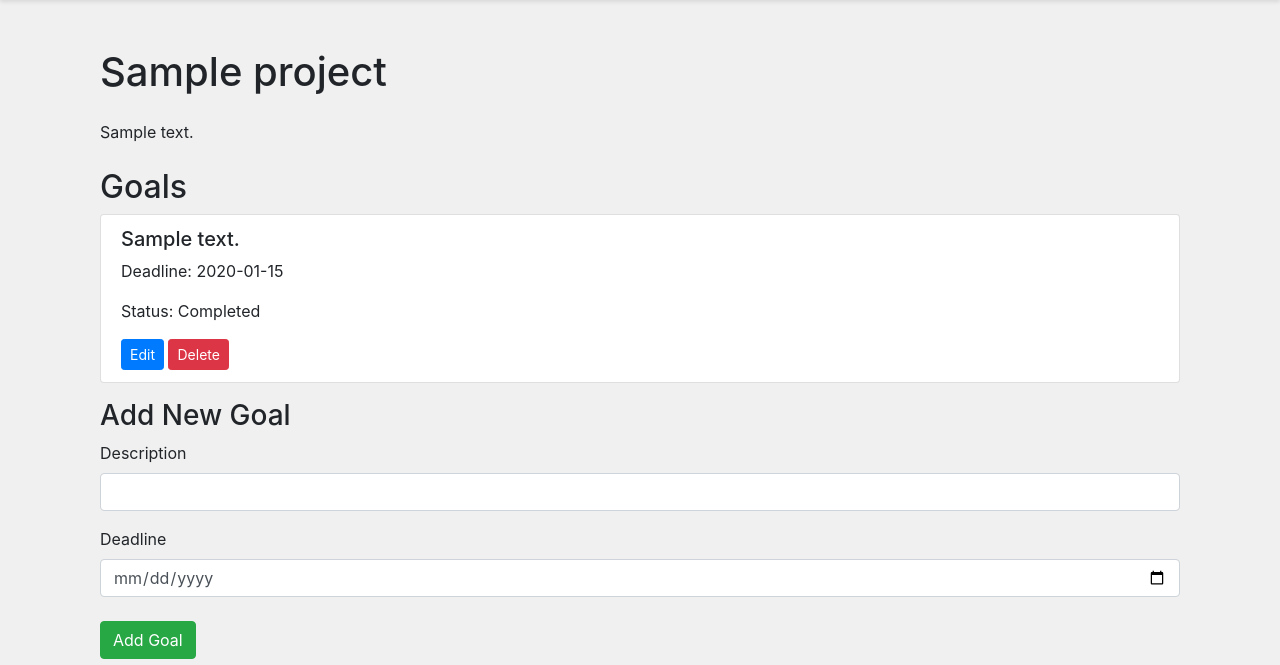
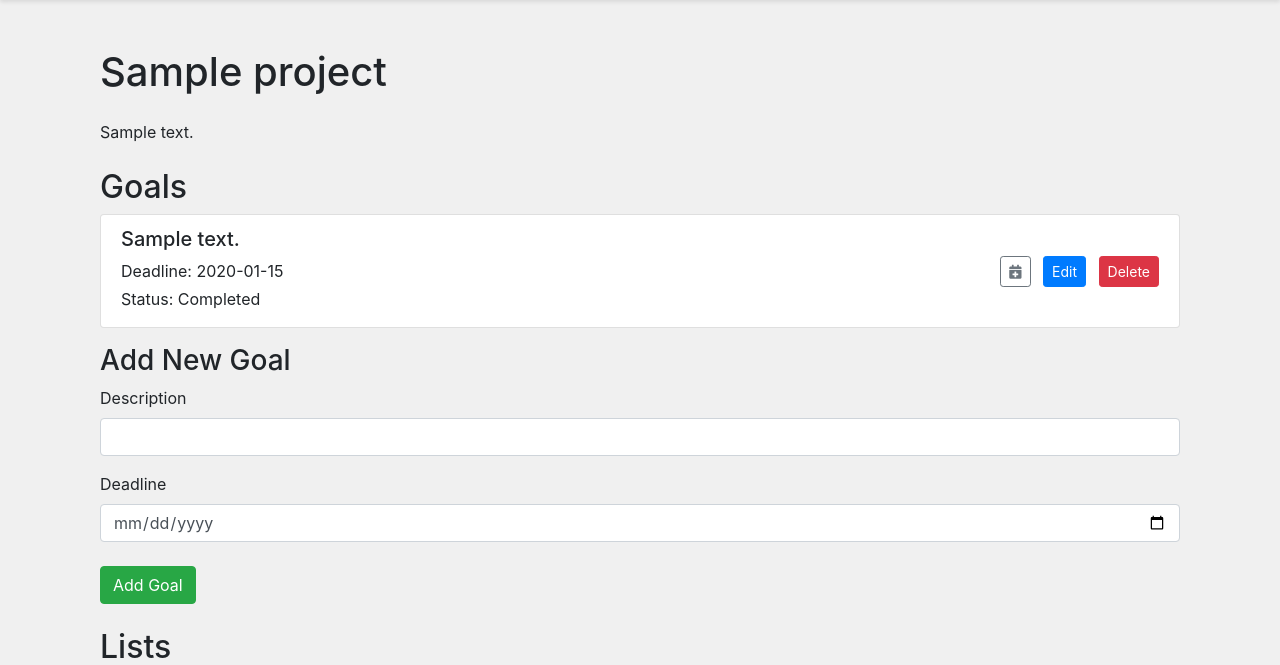
Before and after one commit to acquirk/AdamLand, a Flask app: page /project/1 in a window 1280 px wide. Shown: the part 56-721 px from the top of the page. Run offline with Flask 3, Linux system fonts and the light colour scheme; tables that the repository leaves empty hold one stand-in row (values such as "Sample post"); some libraries are stand-ins or nearby versions.

Commit message:
feat: Add calendar icon to project goals

```diff
--- a/app/templates/base.html
+++ b/app/templates/base.html
@@ -5,6 +5,7 @@
     <meta name="viewport" content="width=device-width, initial-scale=1.0">
     <title>{% block title %}Big Picture{% endblock %}</title>
     <link rel="stylesheet" href="https://stackpath.bootstrapcdn.com/bootstrap/4.5.2/css/bootstrap.min.css">
+    <link rel="stylesheet" href="https://cdnjs.cloudflare.com/ajax/libs/font-awesome/5.15.3/css/all.min.css">
     <link rel="stylesheet" href="{{ url_for('static', filename='css/style.css') }}">
 </head>
 <body>
--- a/app/templates/project.html
+++ b/app/templates/project.html
@@ -10,13 +10,22 @@
         <ul class="list-group">
             {% for goal in project.goals %}
                 <li class="list-group-item">
-                    <h5>{{ goal.description }}</h5>
-                    <p>Deadline: {{ goal.deadline.strftime('%Y-%m-%d') }}</p>
-                    <p>Status: {{ 'Completed' if goal.completed else 'In Progress' }}</p>
-                    <a href="{{ url_for('edit_goal', goal_id=goal.id) }}" class="btn btn-sm btn-primary">Edit</a>
-                    <form action="{{ url_for('delete_goal', goal_id=goal.id) }}" method="POST" class="d-inline">
-                        <button type="submit" class="btn btn-sm btn-danger">Delete</button>
-                    </form>
+                    <div class="d-flex justify-content-between align-items-center">
+                        <div>
+                            <h5>{{ goal.description }}</h5>
+                            <p class="mb-1">Deadline: {{ goal.deadline.strftime('%Y-%m-%d') }}</p>
+                            <p class="mb-1">Status: {{ 'Completed' if goal.completed else 'In Progress' }}</p>
+                        </div>
+                        <div>
+                            <a href="https://www.google.com/calendar/render?action=TEMPLATE&text={{ goal.description|urlencode }}&dates={{ goal.deadline.strftime('%Y%m%d') }}/{{ goal.deadline.strftime('%Y%m%d') }}&details={{ 'Goal for ' + project.name|urlencode }}" target="_blank" class="btn btn-sm btn-outline-secondary mr-2" title="Add to Google Calendar">
+                                <i class="fas fa-calendar-plus"></i>
+                            </a>
+                            <a href="{{ url_for('edit_goal', goal_id=goal.id) }}" class="btn btn-sm btn-primary mr-2">Edit</a>
+                            <form action="{{ url_for('delete_goal', goal_id=goal.id) }}" method="POST" class="d-inline">
+                                <button type="submit" class="btn btn-sm btn-danger">Delete</button>
+                            </form>
+                        </div>
+                    </div>
                 </li>
             {% endfor %}
         </ul>
```
